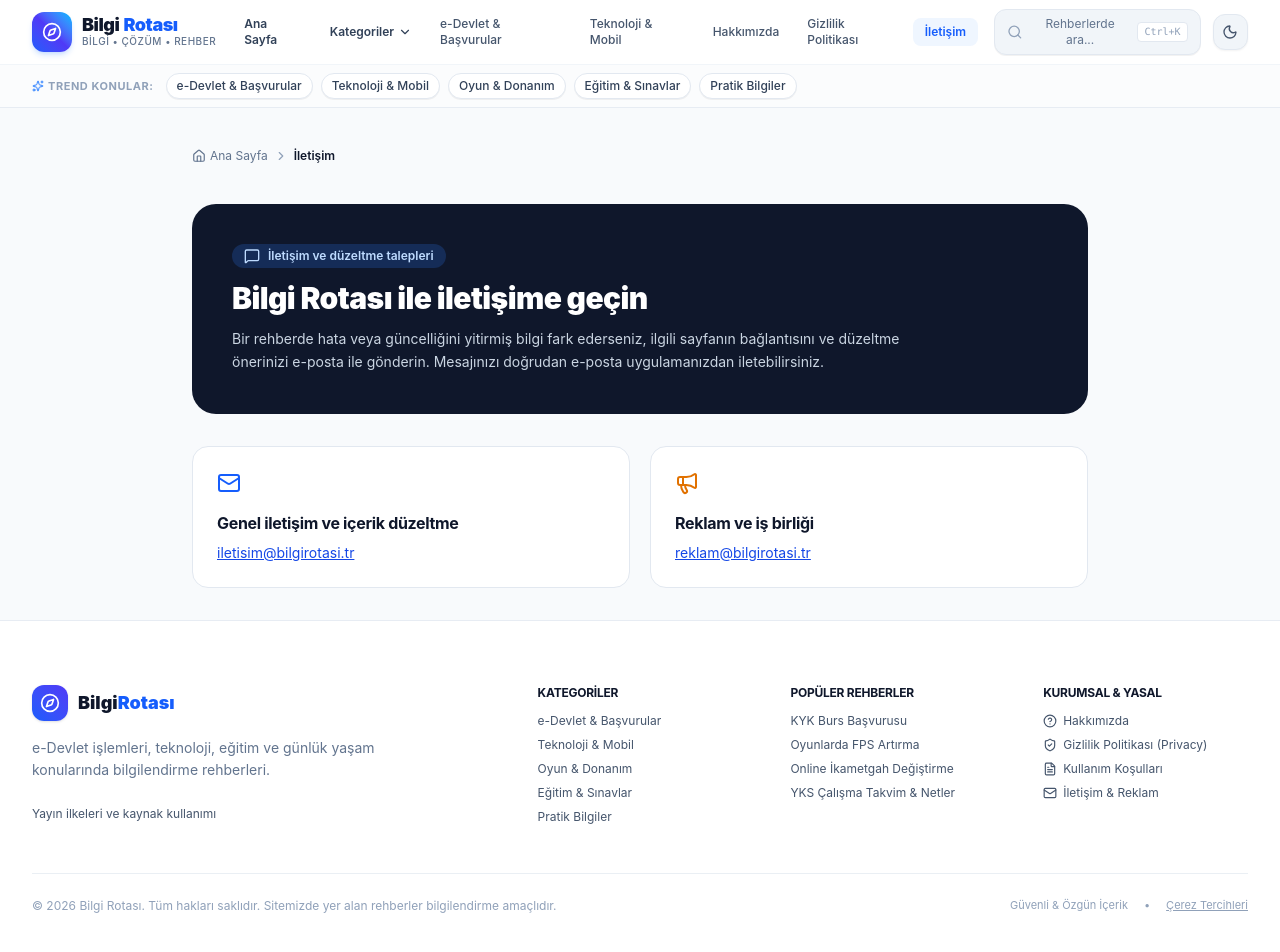
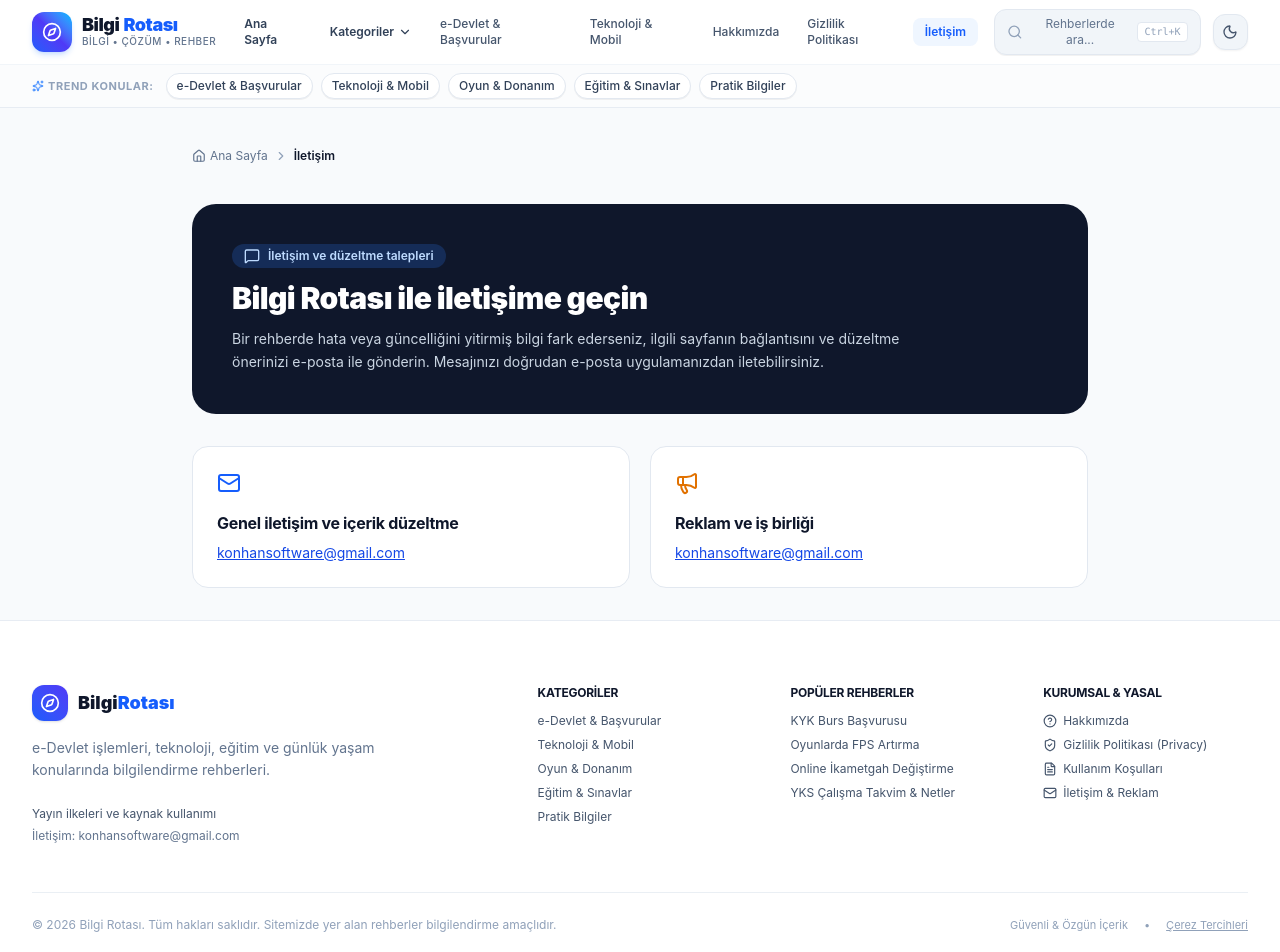
Before and after one commit to nafiz42/bilgirotasi, a Next.js app: page /iletisim in a window 1280 px wide. Shown: the top 952 px of the page. Built offline with nearby package versions, Linux system fonts and the light colour scheme.

Commit message:
chore(contact): update contact email to konhansoftware@gmail.com

```diff
--- a/src/app/iletisim/page.tsx
+++ b/src/app/iletisim/page.tsx
@@ -26,15 +26,15 @@ export default function ContactPage() {
       </header>
 
       <section className="grid gap-5 sm:grid-cols-2" aria-label="E-posta adresleri">
-        <a href="mailto:iletisim@bilgirotasi.tr" className="rounded-2xl border border-slate-200 bg-white p-6 transition hover:border-blue-400 dark:border-slate-800 dark:bg-slate-900">
+        <a href="mailto:konhansoftware@gmail.com" className="rounded-2xl border border-slate-200 bg-white p-6 transition hover:border-blue-400 dark:border-slate-800 dark:bg-slate-900">
           <Mail className="mb-4 h-6 w-6 text-blue-600 dark:text-blue-400" />
           <h2 className="font-bold text-slate-900 dark:text-slate-100">Genel iletişim ve içerik düzeltme</h2>
-          <p className="mt-2 text-sm text-blue-700 underline dark:text-blue-300">iletisim@bilgirotasi.tr</p>
+          <p className="mt-2 text-sm text-blue-700 underline dark:text-blue-300">konhansoftware@gmail.com</p>
         </a>
-        <a href="mailto:reklam@bilgirotasi.tr" className="rounded-2xl border border-slate-200 bg-white p-6 transition hover:border-blue-400 dark:border-slate-800 dark:bg-slate-900">
+        <a href="mailto:konhansoftware@gmail.com" className="rounded-2xl border border-slate-200 bg-white p-6 transition hover:border-blue-400 dark:border-slate-800 dark:bg-slate-900">
           <Megaphone className="mb-4 h-6 w-6 text-amber-600 dark:text-amber-400" />
           <h2 className="font-bold text-slate-900 dark:text-slate-100">Reklam ve iş birliği</h2>
-          <p className="mt-2 text-sm text-blue-700 underline dark:text-blue-300">reklam@bilgirotasi.tr</p>
+          <p className="mt-2 text-sm text-blue-700 underline dark:text-blue-300">konhansoftware@gmail.com</p>
         </a>
       </section>
     </div>
--- a/src/components/Footer.tsx
+++ b/src/components/Footer.tsx
@@ -24,8 +24,11 @@ export default function Footer() {
             <p className="text-xs sm:text-sm text-slate-500 dark:text-slate-400 leading-relaxed max-w-sm">
               e-Devlet işlemleri, teknoloji, eğitim ve günlük yaşam konularında bilgilendirme rehberleri.
             </p>
-            <div className="flex items-center gap-3 pt-2 text-xs">
+            <div className="flex flex-col gap-1.5 pt-2 text-xs">
               <Link href="/hakkimizda" className="hover:text-blue-600 dark:hover:text-blue-400">Yayın ilkeleri ve kaynak kullanımı</Link>
+              <a href="mailto:konhansoftware@gmail.com" className="text-slate-500 dark:text-slate-400 hover:text-blue-600 dark:hover:text-blue-400 transition-colors">
+                İletişim: konhansoftware@gmail.com
+              </a>
             </div>
           </div>
 
```
